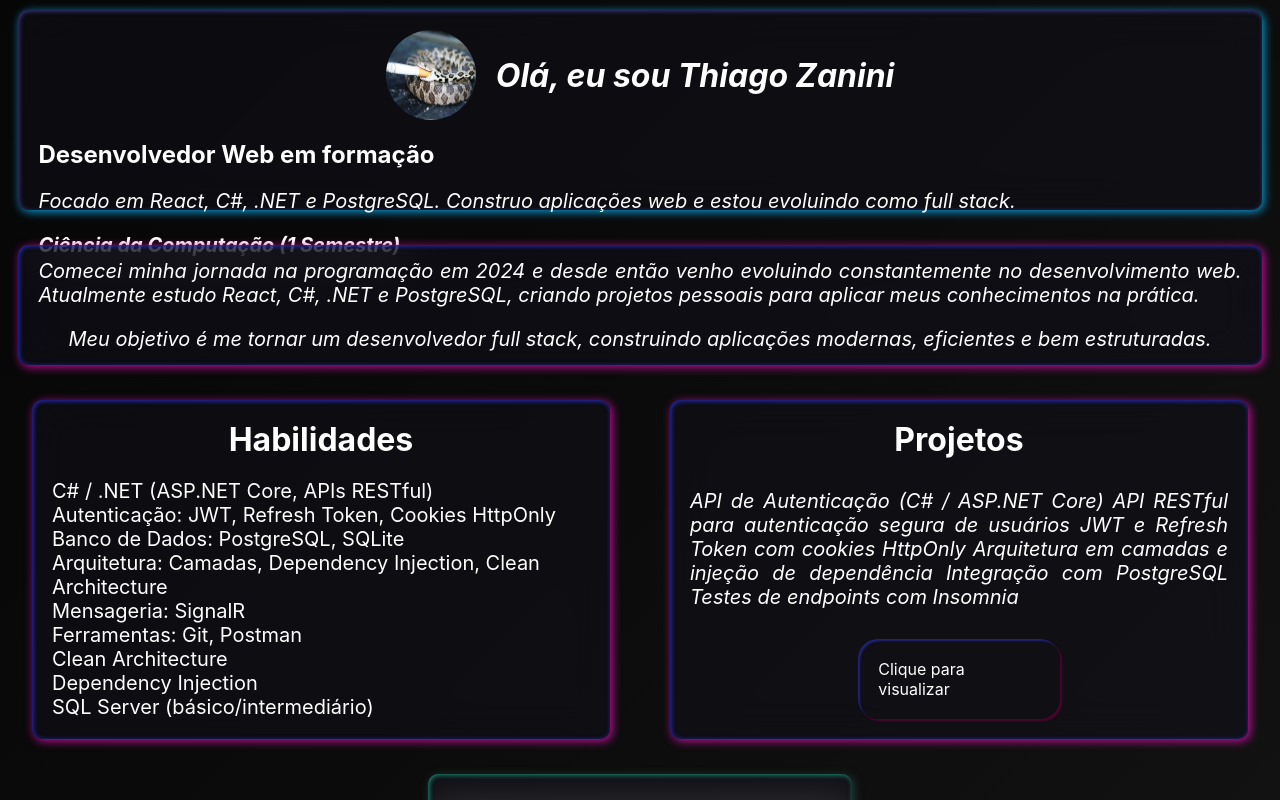
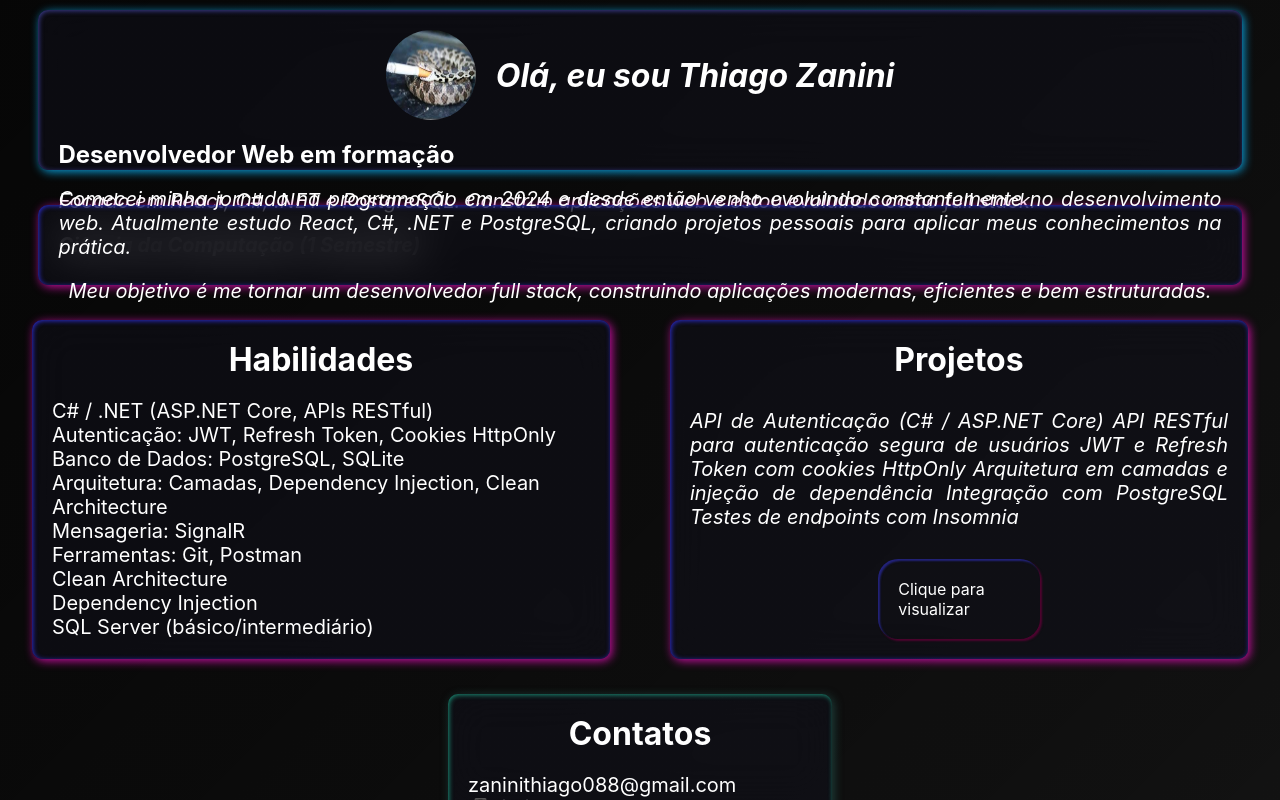
Before and after one commit to Cobra-Fumando/PortfolioReact, a React (Create React App) app: page / in a window 1280 px wide. Shown: the top 800 px of the page. Built offline with nearby package versions, Linux system fonts and the light colour scheme.

Commit message:
correcao

```diff
--- a/src/App.css
+++ b/src/App.css
@@ -1,6 +1,7 @@
 *{
   margin: 0;
   padding: 0;
+  box-sizing: border-box;
 }
 
 html, body, #root{
@@ -8,6 +9,7 @@ html, body, #root{
   height: 100vh;
   background: linear-gradient(135deg, rgba(0, 0, 0, 0.712), rgba(0, 0, 0, 0.589));
   display: flex;
+  overflow-x: hidden;
 }
 
 .App{
--- a/src/components/Apresentacao.css
+++ b/src/components/Apresentacao.css
@@ -1,10 +1,16 @@
+*{
+  margin: 0;
+  padding: 0;
+  box-sizing: border-box;
+}
+
 :root{
     --Tamanho: 90px;
 }
 
 .Apresentar{
-    width: 94vw;
-    min-height: 20vh;
+    width: 94%;
+    min-height: 20%;
     height: auto;
     margin-top: 10px;
     border-radius: 10px;
--- a/src/components/contato.css
+++ b/src/components/contato.css
@@ -1,6 +1,12 @@
+*{
+  margin: 0;
+  padding: 0;
+  box-sizing: border-box;
+}
+
 .contato{
-    width: 30vw;
-    min-height: 15vh;
+    width: 30%;
+    min-height: 15%;
     height: auto;
     margin-top: 10px;
     border-radius: 10px;
--- a/src/components/habilidades.css
+++ b/src/components/habilidades.css
@@ -1,6 +1,12 @@
+*{
+  margin: 0;
+  padding: 0;
+  box-sizing: border-box;
+}
+
 .habilidades{
-    width: 50vw;
-    min-height: 25vh;
+    width: 50%;
+    min-height: 25%;
     height: auto;
     margin-top: 10px;
     border-radius: 10px;
--- a/src/components/projetos.css
+++ b/src/components/projetos.css
@@ -1,6 +1,12 @@
+*{
+  margin: 0;
+  padding: 0;
+  box-sizing: border-box;
+}
+
 .Projeto{
-    width: 50vw;
-    min-height: 25vh;
+    width: 50%;
+    min-height: 25%;
     height: auto;
     margin-top: 10px;
     border-radius: 10px;
--- a/src/components/sobremim.css
+++ b/src/components/sobremim.css
@@ -1,6 +1,12 @@
+*{
+  margin: 0;
+  padding: 0;
+  box-sizing: border-box;
+}
+
 .Sobre{
-    width: 94vw;
-    min-height: 10vh;
+    width: 94%;
+    min-height: 10%;
     height: auto;
     margin-top: 10px;
     border-radius: 10px;
```
